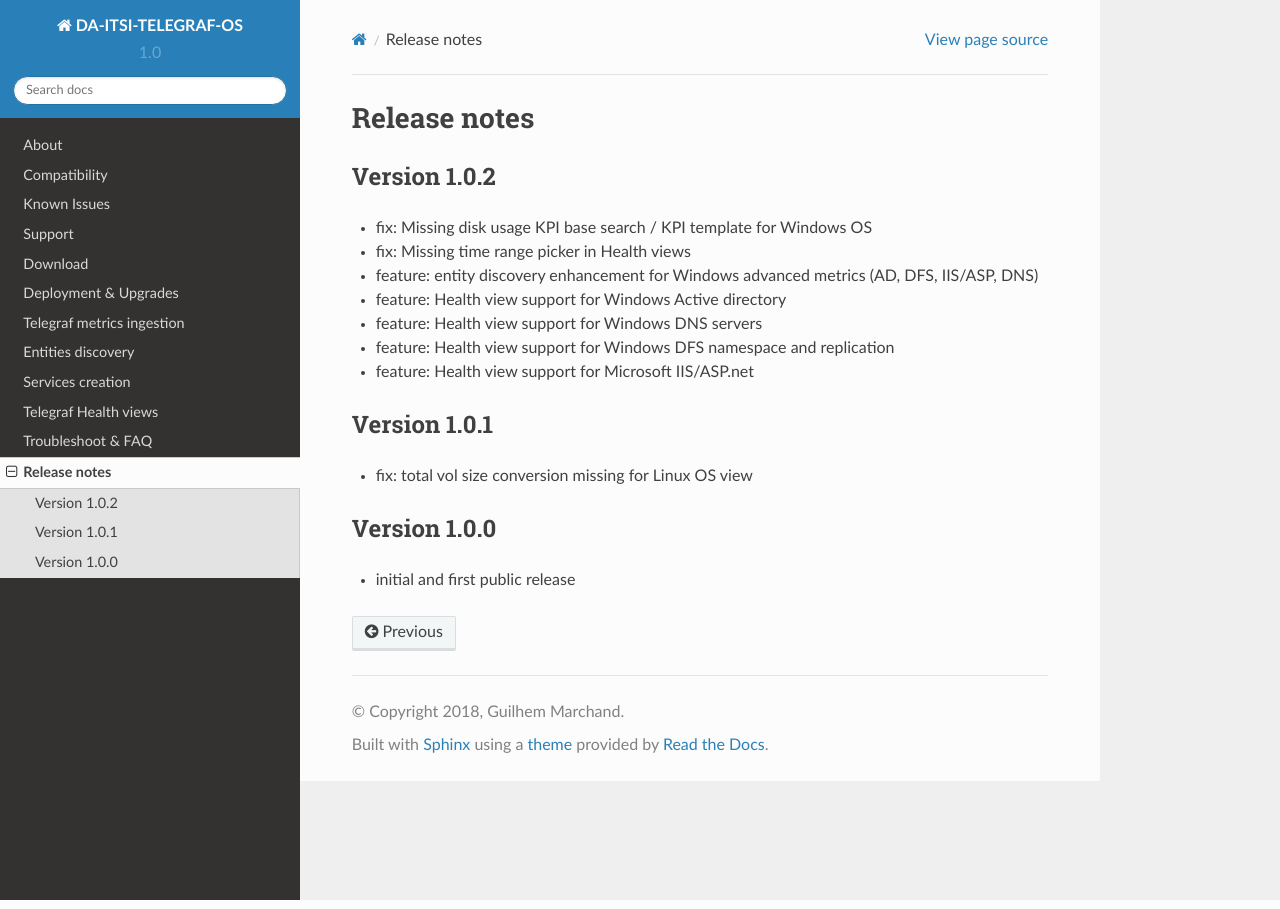
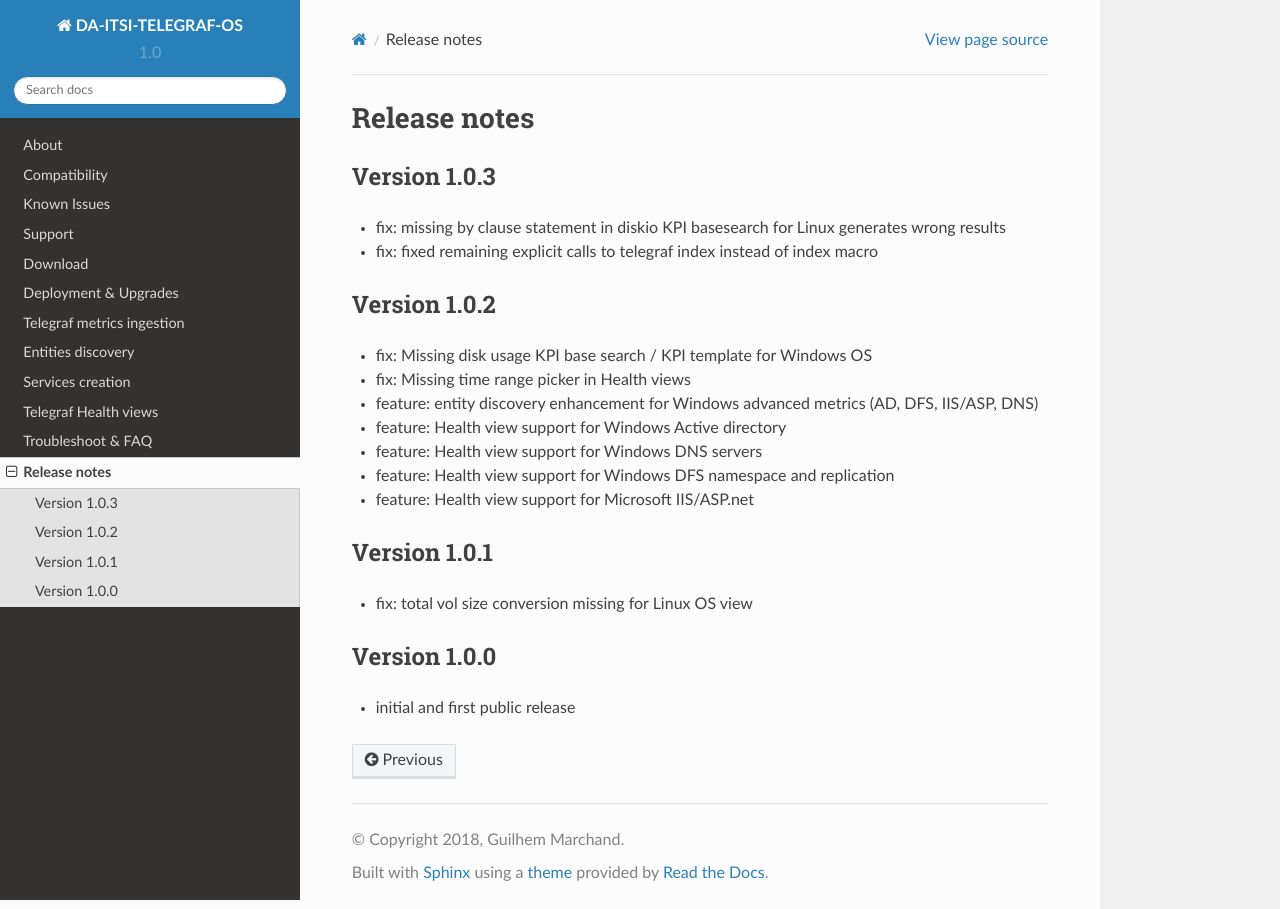
Before and after one commit to guilhemmarchand/DA-ITSI-TELEGRAF-OS, a Sphinx documentation site: the page built from docs/releasenotes.rst, in a window 1280 px wide. Built offline with Sphinx 7.4.7 and the Read the Docs theme 2.0.0, drawn with Linux system fonts in a browser that asks for light colours.

Commit message:
release notes update

```diff
--- a/docs/releasenotes.rst
+++ b/docs/releasenotes.rst
@@ -1,5 +1,11 @@
 Release notes
 #############
+
+Version 1.0.3
+=============
+
+- fix: missing by clause statement in diskio KPI basesearch for Linux generates wrong results
+- fix: fixed remaining explicit calls to telegraf index instead of index macro
 
 Version 1.0.2
 =============
```
